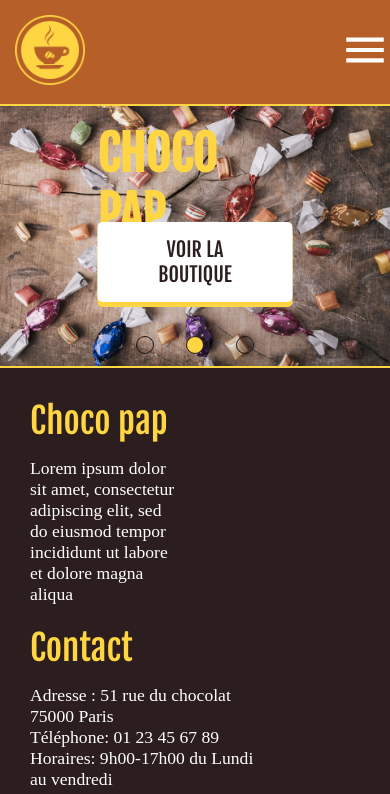
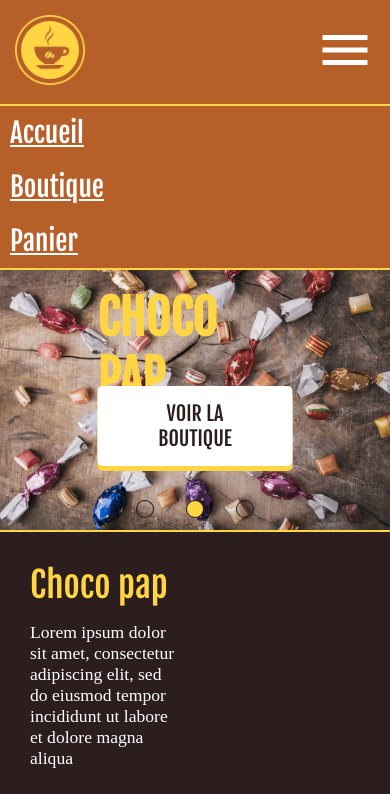
Before and after one commit to xeww/chocopap, a website: page index.html in a window 390 px wide. Both pictures are taken after a click on the element 365 px from the left and 52 px from the top of the page. Shown: the top 794 px of the page. Drawn offline with nearby package versions, Linux system fonts and the light colour scheme; a web font is replaced by a local one.

Commit message:
feat: toggleable menu

```diff
--- a/index.html
+++ b/index.html
@@ -11,6 +11,7 @@
     <script src="./node_modules/swiper/swiper-bundle.min.js"></script>
 
     <link rel="stylesheet" href="style.css">
+    <script src="./index.js" defer></script>
 </head>
 
 <body>
@@ -41,6 +42,16 @@
                     <path d="M120-240v-80h720v80H120Zm0-200v-80h720v80H120Zm0-200v-80h720v80H120Z" />
                 </svg>
             </div>
+        </div>
+    </div>
+
+    <!-- TOGGLEABLE MENU -->
+    <div id="toggle-menu">
+        <div class="separator-style1"></div>
+        <div>
+            <a href="index.html" class="text-style1">Accueil</a>
+            <a href="boutique.html" class="text-style1">Boutique</a>
+            <a href="#" class="text-style1">Panier</a>
         </div>
     </div>
 
--- /dev/null
+++ b/index.js
@@ -0,0 +1,13 @@
+let menuButton = document.getElementById("menu");
+let menu = document.getElementById("toggle-menu");
+let isMenuToggled = false;
+
+menuButton.addEventListener("click", () => {
+    if (isMenuToggled) {
+        isMenuToggled = false;
+        menu.style.display = "none";
+    } else {
+        isMenuToggled = true;
+        menu.style.display = "block";
+    }
+});
--- a/style.css
+++ b/style.css
@@ -135,9 +135,10 @@ body {
 
 #menu {
     display: none;
+    margin: 15px;
 
     & svg {
-        width: 50px;
+        width: 60px;
         fill: var(--white);
     }
 
@@ -148,6 +149,24 @@ body {
 }
 
 /* END OF HEADER */
+
+/* TOGGLEABLE MENU */
+#toggle-menu {
+    display: none;
+}
+
+#toggle-menu div:nth-child(2) {
+    display: flex;
+    flex-direction: column;
+    margin: 10px;
+    gap: 20px;
+
+    & a {
+        font-size: 1.7em;
+        text-decoration: underline solid var(--white);
+        color: var(--white);
+    }
+}
 
 /* MAIN PAGE */
 .swiper {
```
